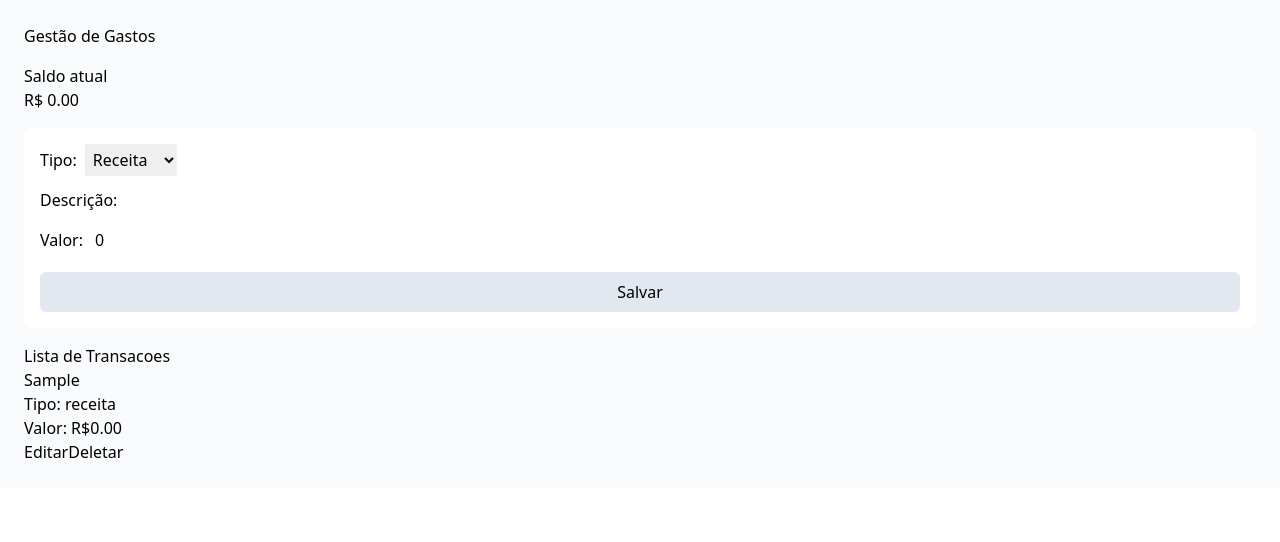
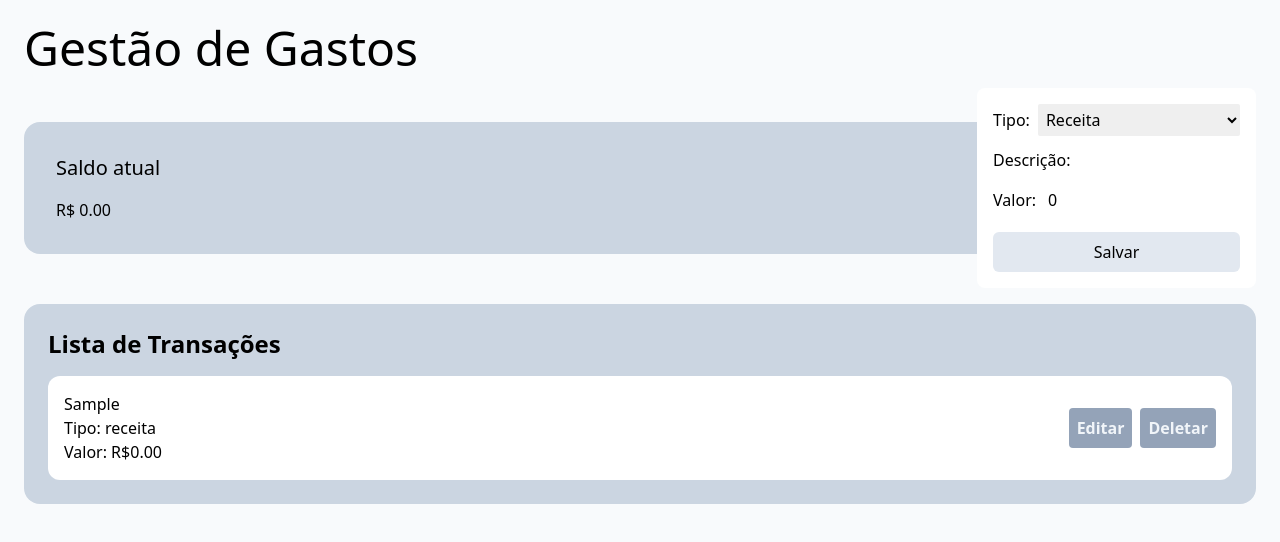
Before and after one commit to fgpsms/aula-08-07, a React (Vite) app in the folder gestaoGastos/: page / in a window 1280 px wide. Both pictures are taken after typing "Sample" into the empty fields and a click on the button "Salvar". Shown: the top 542 px of the page. Built offline with nearby package versions, Linux system fonts and the light colour scheme.

Commit message:
Estilização finalizada

```diff
--- a/gestaoGastos/src/App.tsx
+++ b/gestaoGastos/src/App.tsx
@@ -26,14 +26,16 @@ function App() {
 
 const cancelaEdicao = () => setTransacaoEditando(null)
 return (
-  <div className="bg-slate-50 p-6 flex gap-4 flex-col">
-    <h1 >Gestão de Gastos</h1>
+  <div className="bg-slate-50 p-6 flex gap-4 flex-col h-screen overflow-hidden">
+    <h1 className='text-5xl'>Gestão de Gastos</h1>
+    <div className='flex flex-row justify-between items-center'>
       <SaldoAtual transacoes={transacoes} />
       <FormularioTransacao
         transacaoAtual={transacaoEditando}
         salvarTransacao={adicionarOuEditarTransacao}
         cancelaEdicao={cancelaEdicao}
       />
+    </div>
     <ListaTransacoes
       transacoes={transacoes}
       editarTransacao={editarTransacao}
--- a/gestaoGastos/src/assets/FormularioTransacao.tsx
+++ b/gestaoGastos/src/assets/FormularioTransacao.tsx
@@ -55,7 +55,7 @@ export const FormularioTransacao = ({
           name="tipo"
           value={transacao.tipo}
           onChange={handleChange}
-          className="border-slate-300 rounded-sm p-1"
+          className="border-slate-300 rounded-sm p-1 w-full"
         >
           <option value="receita">Receita</option>
           <option value="despesa">Despesa</option>
@@ -68,7 +68,7 @@ export const FormularioTransacao = ({
           name="descricao"
           value={transacao.descricao}
           onChange={handleChange}
-          className="border-slate-300 rounded-sm p-1"
+          className="border-slate-300 rounded-sm p-1 w-full"
         />
       </div>
       <div className="flex flex-row gap-2 items-center">
@@ -79,20 +79,20 @@ export const FormularioTransacao = ({
           value={transacao.valor}
           onChange={handleChange}
           step="0.01"
-          className="border-slate-300 rounded-sm p-1"
+          className="border-slate-300 rounded-sm p-1 w-full"
         />
       </div>
       <div className="flex flex-row gap-2 w-full"></div>
       <button
         type="submit"
-        className="border-slate-300 bg-slate-200 px-8 py-2 rounded-md p-1"
+        className="border-slate-300 bg-slate-200 px-8 py-2 rounded-md p-1 w-full flex-1"
       >
         Salvar
       </button>
       {transacaoAtual && (
         <button
           type="button"
-          className="border-slate-300 bg-slate-200 px-8 py-2 rounded-md p-1"
+          className="border-slate-300 bg-slate-200 px-8 py-2 rounded-md p-1 flex-1"
           onClick={cancelarEdicao}
         >
           Cancelar
--- a/gestaoGastos/src/assets/ListaTransacoes.tsx
+++ b/gestaoGastos/src/assets/ListaTransacoes.tsx
@@ -5,20 +5,42 @@ interface ListarTransacoesProps {
   editarTransacao: (transacao: Transacao) => void;
   deletarTransacao: (id: number) => void;
 }
-export const ListaTransacoes = ({transacoes, editarTransacao, deletarTransacao,}: ListarTransacoesProps) => {
-return (<div>
-    <h2>Lista de Transacoes</h2>
-    <ul>
+export const ListaTransacoes = ({
+  transacoes,
+  editarTransacao,
+  deletarTransacao,
+}: ListarTransacoesProps) => {
+  return (
+    <div className="bg-slate-300 p-6 rounded-2xl flex flex-col gap-4">
+      <h2 className="font-semibold text-2xl">Lista de Transações</h2>
+      <ul className="flex gap-2 flex-col w-full gap-3">
         {transacoes?.map((transacao: Transacao) => (
-            <li key={transacao.id}>
-                <h3>{transacao.descricao}</h3>
-                <p>Tipo: {transacao.tipo}</p>
-                <p>Valor: R${transacao.valor.toFixed(2)}</p>
-                <button onClick={() => editarTransacao(transacao)}>Editar</button>
-                <button onClick={() => deletarTransacao(transacao.id)}>Deletar</button>
-            </li>
-        ) )}
-    </ul>
-</div>)
-
+          <li
+            key={transacao.id}
+            className="p-4 bg-white rounded-xl flex flex-row justify-between items-center"
+          >
+            <div>
+              <h3>{transacao.descricao}</h3>
+              <p>Tipo: {transacao.tipo}</p>
+              <p>Valor: R${transacao.valor.toFixed(2)}</p>
+            </div>
+            <div className="flex gap-2">
+              <button
+                className="p-2 rounded bg-slate-400 text-slate-100 font-extrabold"
+                onClick={() => editarTransacao(transacao)}
+              >
+                Editar
+              </button>
+              <button
+                className="p-2 rounded bg-slate-400 text-slate-100 font-extrabold"
+                onClick={() => deletarTransacao(transacao.id)}
+              >
+                Deletar
+              </button>
+            </div>
+          </li>
+        ))}
+      </ul>
+    </div>
+  );
 };
--- a/gestaoGastos/src/assets/SaldoAtual.tsx
+++ b/gestaoGastos/src/assets/SaldoAtual.tsx
@@ -14,9 +14,9 @@ export const SaldoAtual = ({ transacoes }: SaldoAtualProps) => {
   };
 
   return (
-    <div>
-      <h2>Saldo atual</h2>
-      <p>R$ {calcularSaldo().toFixed(2)}</p>
+    <div className="p-8 bg-slate-300 w-full flex gap-4 flex-col rounded-tl-2xl rounded-bl-2xl">
+      <h2 className="text-xl font-medium">Saldo atual</h2>
+      <p className={'text 3xl ${calcularSaldo() < 0 ? "text-red-600" : "text-green-600"} '}>R$ {calcularSaldo().toFixed(2)}</p>
     </div>
   );
 };
```
Also changed, not shown: 1 other file (tests, documents, lock files or other folders). Lines whose indentation alone changed are shown as unchanged.
